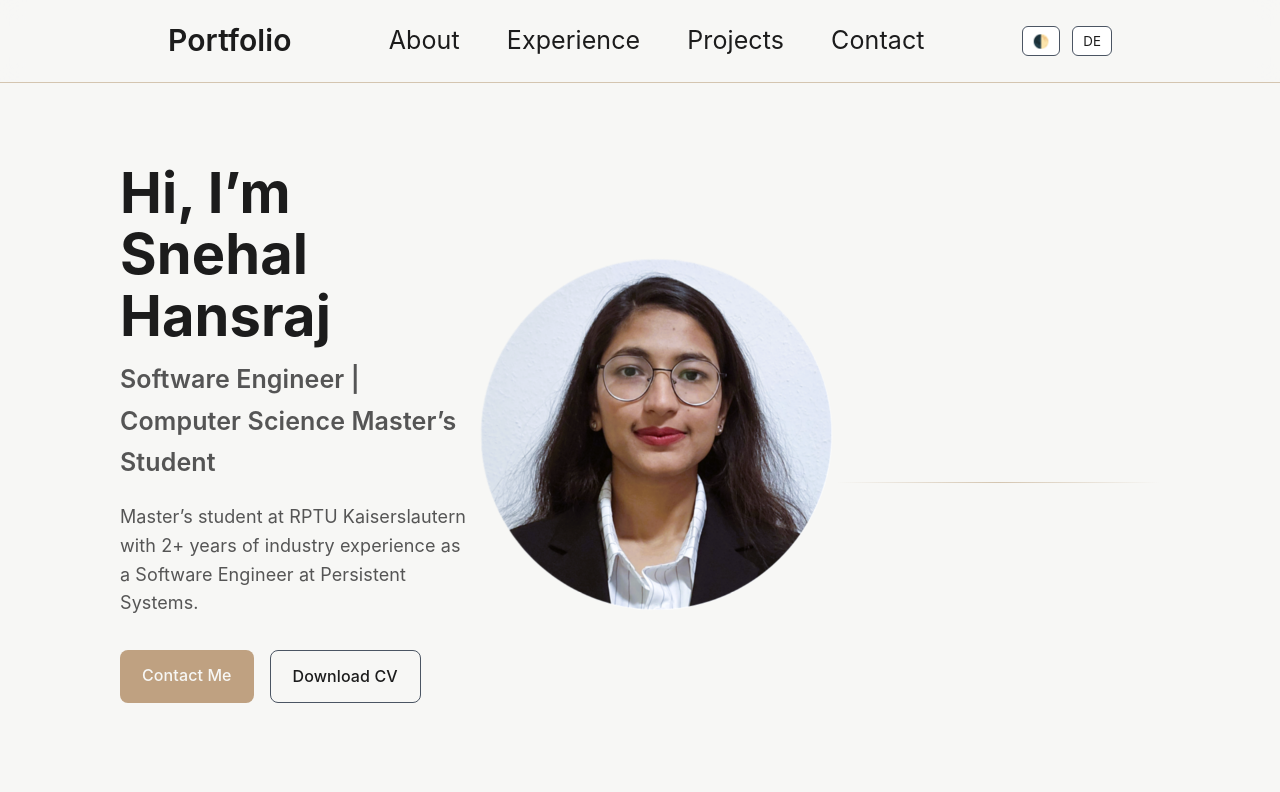
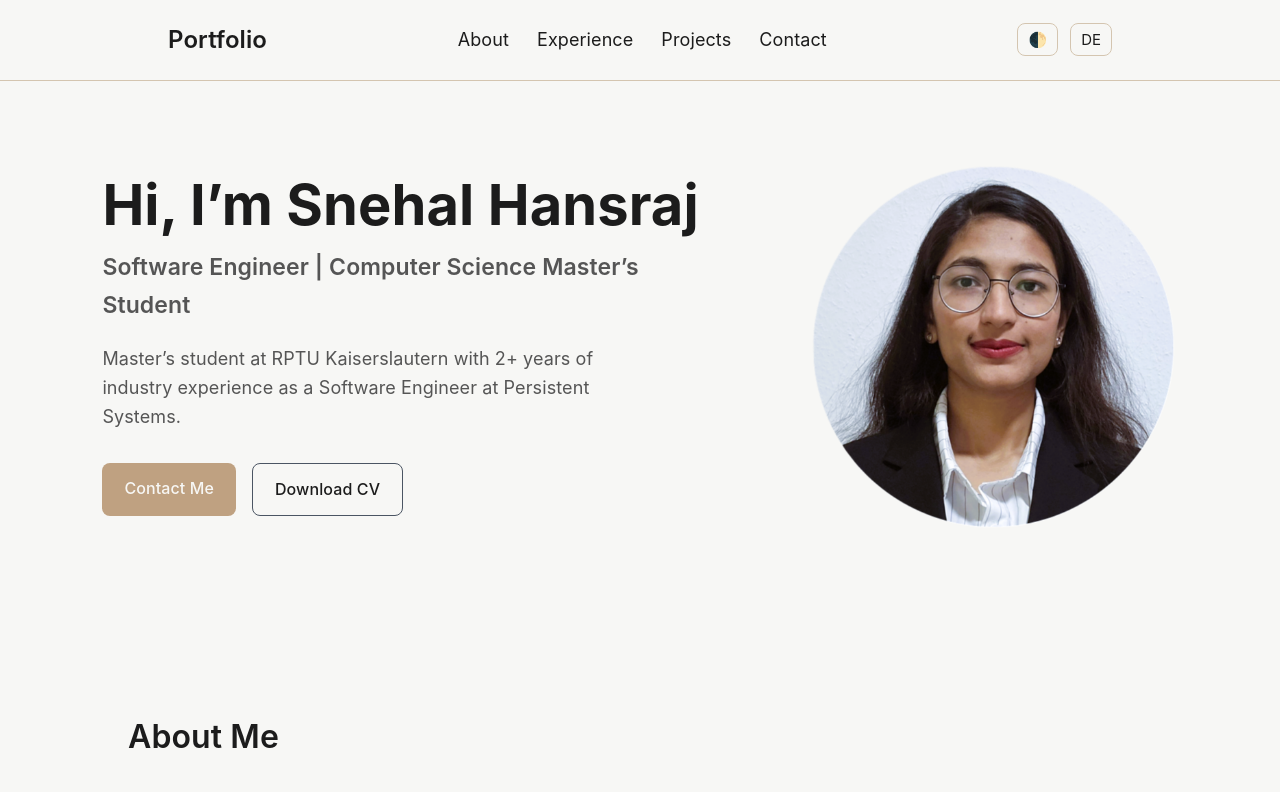
Before and after one commit to SnehalHansraj/Portfolio, a React (Vite) app in the folder react-portfolio/: page / in a window 1280 px wide. Shown: the top 792 px of the page. Built offline with nearby package versions, Linux system fonts and the light colour scheme.

Commit message:
Fixed: Navbar and other sections. Website ready

```diff
--- a/react-portfolio/src/components/Hero/Hero.jsx
+++ b/react-portfolio/src/components/Hero/Hero.jsx
@@ -47,12 +47,12 @@ export const Hero = () => {
           </a>
         </div>
       </div>
+      <div className={styles.imageWrapper}>
+        <img src="assets/hero/SnehalHansrajPhoto.png"
+        alt="Snehal Hansraj"
+        className={styles.heroImg} />
+      </div>
 
-      <img
-        src="assets/hero/SnehalHansrajPhoto.png"
-        alt="Snehal Hansraj"
-        className={styles.heroImg}
-      />
 
       <div className={styles.topBlur} />
       <div className={styles.bottomBlur} />
--- a/react-portfolio/src/components/Hero/Hero.module.css
+++ b/react-portfolio/src/components/Hero/Hero.module.css
@@ -4,7 +4,8 @@
   display: flex;
   align-items: center;
   justify-content: space-between;
-  padding: 80px 120px;
+  gap: 80px;
+  padding: 80px 8%;
   position: relative;
   font-family: "Inter", sans-serif;
 }
@@ -28,7 +29,7 @@
 
 
 .subtitle {
-  font-size: 25px;
+  font-size: 23px;
   font-weight: 600;
   color: var(--muted-text);
   margin-bottom: 20px;
@@ -71,8 +72,8 @@
 
 .heroImg{
     /*width: 39%;*/
-    width: 360px;
-    height: 360px;
+    width: 370px;
+    height: 370x;
     z-index: 1;
     animation-name: floating;
     animation-duration: 3s;
@@ -86,6 +87,11 @@
     100% { transform: translate(0, -0px); }
 }
 
+.imageWrapper {
+  margin-left: auto;   /*  THIS FORCES IMAGE TO RIGHT */
+  display: flex;
+  justify-content: center;
+}
 
 /* Background blur stays but softer */
 .topBlur,
@@ -112,6 +118,11 @@
   right: -150px;
 }
 
+/* Disable global section separator for hero */
+.container::after {
+  display: none !important;
+}
+
 /* Responsive styles */
 
 @media screen and (max-width: 900px) {
@@ -132,6 +143,7 @@
   .heroImg {
     width: 260px;
     height: 260px;
+    align-items: center;
     margin-bottom: 32px;
   }
 }
--- a/react-portfolio/src/components/Navbar/Navbar.jsx
+++ b/react-portfolio/src/components/Navbar/Navbar.jsx
@@ -1,53 +1,133 @@
-import React, { useState } from "react";
+import React, { useState, useEffect, useRef } from "react";
 
 import { useTheme } from "../../context/ThemeContext";
 import { useLanguage } from "../../context/LanguageContext";
-
 import { navbarText } from "../../i18n/text";
 
 import styles from "./Navbar.module.css";
-import { getImageUrl } from "../../utils";
 
 export const Navbar = () => {
   const [menuOpen, setMenuOpen] = useState(false);
+  const [active, setActive] = useState("about");
+
   const { toggleTheme } = useTheme();
   const { language, toggleLanguage } = useLanguage();
   const t = navbarText[language];
 
+  const navRef = useRef(null);
+  const lastScrollY = useRef(0);
+
+  /* ======================
+     Hide / Show + Compact on Scroll
+     ====================== */
+  useEffect(() => {
+    const handleScroll = () => {
+      const currentScroll = window.scrollY;
+
+      if (currentScroll > lastScrollY.current) {
+        navRef.current?.classList.add(styles.hide);
+      } else {
+        navRef.current?.classList.remove(styles.hide);
+      }
+
+      if (currentScroll > 60) {
+        navRef.current?.classList.add(styles.compact);
+      } else {
+        navRef.current?.classList.remove(styles.compact);
+      }
+
+      lastScrollY.current = currentScroll;
+    };
+
+    window.addEventListener("scroll", handleScroll);
+    return () => window.removeEventListener("scroll", handleScroll);
+  }, []);
+
+  /* ======================
+     Active Section Highlight
+     ====================== */
+  useEffect(() => {
+    const sections = document.querySelectorAll("section");
+
+    const observer = new IntersectionObserver(
+      (entries) => {
+        entries.forEach((entry) => {
+          if (entry.isIntersecting) {
+            setActive(entry.target.id);
+          }
+        });
+      },
+      { threshold: 0.6 }
+    );
+
+    sections.forEach((section) => observer.observe(section));
+    return () => observer.disconnect();
+  }, []);
+
   return (
-  <nav className={styles.navbar}>
+    <nav ref={navRef} className={styles.navbar}>
       <div className={styles.navbarContent}>
-      {/* LEFT: TITLE */}
+        {/* LEFT */}
         <a className={styles.title} href="/">
           Portfolio
         </a>
 
-      {/* CENTER: MENU */}
+        {/* CENTER MENU */}
         <div className={styles.menu}>
-        <img
+          <button
             className={styles.menuBtn}
-          src={
-            menuOpen
-              ? "./assets/nav/closeIcon.png"
-              : "./assets/nav/menuIcon.png"
-          }
-          alt="menu-button"
             onClick={() => setMenuOpen(!menuOpen)}
-        />
+            aria-label="Toggle menu"
+          >
+            ☰
+          </button>
+
           <ul
-          className={`${styles.menuItems} ${menuOpen ? styles.menuOpen : ""}`}
+            className={`${styles.menuItems} ${
+              menuOpen ? styles.menuOpen : ""
+            }`}
             onClick={() => setMenuOpen(false)}
           >
-          <li><a href="#about">{t.about}</a></li>
-          <li><a href="#experience">{t.experience}</a></li>
-          <li><a href="#projects">{t.projects}</a></li>
-          <li><a href="#contact">{t.contact}</a></li>
+            <li>
+              <a
+                href="#about"
+                className={active === "about" ? styles.active : ""}
+              >
+                {t.about}
+              </a>
+            </li>
+            <li>
+              <a
+                href="#experience"
+                className={active === "experience" ? styles.active : ""}
+              >
+                {t.experience}
+              </a>
+            </li>
+            <li>
+              <a
+                href="#projects"
+                className={active === "projects" ? styles.active : ""}
+              >
+                {t.projects}
+              </a>
+            </li>
+            <li>
+              <a
+                href="#contact"
+                className={active === "contact" ? styles.active : ""}
+              >
+                {t.contact}
+              </a>
+            </li>
           </ul>
         </div>
 
-      {/* RIGHT: CONTROLS */}
+        {/* RIGHT CONTROLS */}
         <div className={styles.controls}>
-        <button onClick={toggleTheme}>🌓</button>
+          <button onClick={toggleTheme} aria-label="Toggle theme">
+            🌓
+          </button>
           <button onClick={toggleLanguage}>
             {language === "en" ? "DE" : "EN"}
           </button>
@@ -55,5 +135,4 @@ export const Navbar = () => {
       </div>
     </nav>
   );
-
 };
--- a/react-portfolio/src/components/Navbar/Navbar.module.css
+++ b/react-portfolio/src/components/Navbar/Navbar.module.css
@@ -1,60 +1,94 @@
-
+/* ======================
+   NAVBAR BASE
+   ====================== */
 
 .navbar {
   position: sticky;
   top: 0;
   z-index: 1000;
 
-  background: rgba(247, 247, 245, 0.9); /* light theme */
+  background: var(--navbar-bg);
   backdrop-filter: blur(12px);
   -webkit-backdrop-filter: blur(12px);
 
   border-bottom: 1px solid var(--card-border);
+  transition: transform 0.3s ease, background 0.3s ease;
 }
 
-/* inner wrapper — THIS FIXES LEFT SHIFT */
+/* Hide on scroll down */
+.hide {
+  transform: translateY(-100%);
+}
+
+/* Compact on scroll */
+.compact .navbarContent {
+  padding: 14px 10%;
+}
+
+/* ======================
+   INNER CONTAINER
+   ====================== */
+
 .navbarContent {
   max-width: 1200px;
   margin: 0 auto;
-  padding: 16px 10%;
+  padding: 20px 10%;
 
   display: flex;
   align-items: center;
   justify-content: space-between;
 }
 
-/* Optional: smooth hover */
-.menuItems a {
-  transition: color 0.2s ease;
+/* ======================
+   TITLE
+   ====================== */
+
+.title {
+  font-size: 24px;
+  font-weight: 600;
+  color: var(--text);
+  text-decoration: none;
 }
 
-.title {
-  font-size: 30px;
-  font-weight: 600;
-  text-decoration: none;
-  color: var(--text);
+/* ======================
+   MENU
+   ====================== */
+
+.menu {
+  position: relative;
 }
-
 
 .menuBtn {
   display: none;
-}
-
-.menu {
-  display: flex;
+  background: none;
+  border: none;
+  font-size: 22px;
+  cursor: pointer;
+  color: var(--text);
 }
 
 .menuItems {
   display: flex;
-  gap: 47px;
+  gap: 28px;
   list-style: none;
 }
 
 .menuItems a {
-  font-size: 25px;
+  text-decoration: none;
   color: var(--text);
-  text-decoration: none;
+  font-size: 18px;
+  transition: color 0.2s ease;
 }
+
+/* Active section */
+.active {
+  color: var(--primary);
+  font-weight: 600;
+}
+
+/* ======================
+   CONTROLS
+   ====================== */
 
 .controls {
   display: flex;
@@ -62,53 +96,45 @@
 }
 
 .controls button {
-  background: var(--surface);
-  border: 1px solid var(--accent);
+  background: none;
+  border: 1px solid var(--card-border);
+  padding: 6px 10px;
+  border-radius: 8px;
+  cursor: pointer;
+  font-size: 15px;
   color: var(--text);
-  padding: 6px 10px;
-  border-radius: 6px;
-  cursor: pointer;
 }
 
-@media screen and (max-width: 830px) {
-  .navbar {
-    flex-direction: column;
-    align-items: flex-start;
-  }
+/* ======================
+   MOBILE
+   ====================== */
 
-  .menu {
-    position: absolute;
-    right: 0;
-    margin-right: 10%;
-    flex-direction: column;
-    align-items: flex-end;
-    gap: 11px;
-    z-index: 3;
+@media (max-width: 768px) {
+  .navbarContent {
+    padding: 12px 6%;
   }
 
   .menuBtn {
     display: block;
-    cursor: pointer;
   }
 
   .menuItems {
+    position: absolute;
+    top: 140%;
+    right: 0;
+
+    flex-direction: column;
+    gap: 16px;
+
+    background: var(--card-bg);
+    padding: 16px 20px;
+    border-radius: 14px;
+    box-shadow: 0 12px 28px var(--card-shadow);
+
     display: none;
-    flex-direction: column;
-    align-items: center;
-    gap: 13px;
-    border-radius: 10px;
-    background: rgb(25, 55, 109);
-    background: linear-gradient(
-      0deg,
-      rgba(25, 55, 109, 0.2) 0%,
-      rgba(25, 55, 109, 1) 100%
-    );
-    padding: 24px 33px;
-    box-shadow: 0 0 4px 0 rgba(0, 0, 0, 0.25);
   }
 
   .menuOpen {
     display: flex;
-    z-index: 1;
   }
 }
--- a/react-portfolio/src/components/Projects/Projects.jsx
+++ b/react-portfolio/src/components/Projects/Projects.jsx
@@ -2,8 +2,10 @@ import { useState } from "react";
 import styles from "./Projects.module.css";
 import { projectsData } from "../../data/projectsData";
 import { Github } from "lucide-react";
+import { useLanguage } from "../../context/LanguageContext";
 
-export default function Projects({ language = "en" }) {
+export default function Projects() {
+  const { language } = useLanguage(); // 🔥 FIX
   const projects = projectsData[language];
   const [filter, setFilter] = useState("all");
 
@@ -21,10 +23,22 @@ export default function Projects({ language = "en" }) {
       {/* FILTER */}
       <div className={styles.filters}>
         {[
-          { key: "all", label: "All" },
-          { key: "frontend", label: "Frontend" },
-          { key: "ml", label: "Machine Learning" },
-          { key: "genai", label: "GenAI" },
+          {
+            key: "all",
+            label: language === "de" ? "Alle" : "All",
+          },
+          {
+            key: "frontend",
+            label: "Frontend",
+          },
+          {
+            key: "ml",
+            label: language === "de" ? "Maschinelles Lernen" : "Machine Learning",
+          },
+          {
+            key: "genai",
+            label: "GenAI",
+          },
         ].map((btn) => (
           <button
             key={btn.key}
--- a/react-portfolio/src/data/projectsData.js
+++ b/react-portfolio/src/data/projectsData.js
@@ -5,7 +5,7 @@ export const projectsData = {
       subtitle: "Personal portfolio built with React",
       role: "Frontend Developer",
       category: "frontend",
-      tech: ["React", "CSS Modules", "Responsive Design"],
+      tech: ["React", "CSS Modules", "Responsive Design", "JavaScript"],
       github: "https://github.com/SnehalHansraj/portfolio",
       demo: null,
       points: [
--- a/react-portfolio/src/i18n/text.js
+++ b/react-portfolio/src/i18n/text.js
@@ -34,11 +34,9 @@ export const aboutText = {
     title: "About Me",
     summary:
       "I am currently pursuing my Master’s degree in Computer Science at RPTU Kaiserslautern, Germany. I have over 2 years of professional experience as a Software Engineer at Persistent Systems, where I worked on backend development, APIs, and software optimization." +
-      " I am interested in software development, data analytics, and building practical solutions for real-world problems.",
+      " ",
     summary2:
-      "I am currently looking for a Working Student (Werkstudent) position in Germany." +
-      "Software Engineer with 2+ years of professional experience in backend and full-stack development. Currently pursuing a Master’s degree in Computer Science at RPTU Kaiserslautern, with a strong focus on scalable systems, clean architecture, and applied software engineering.",
-    // alternative longer summary
+      "I am interested in software development, data analytics, and building practical solutions for real-world problems. I am currently looking for a Working Student (Werkstudent) position in Germany.",
     education: "Education",
     degrees: [
       {
--- a/react-portfolio/src/vars.css
+++ b/react-portfolio/src/vars.css
@@ -1,6 +1,6 @@
 :root {
   --font-primary: "Inter", system-ui, -apple-system, sans-serif;
-
+  --navbar-bg: rgba(255,255,255, 0.75);
   /* base spacing & radius */
   --radius: 8px;
 }
@@ -21,6 +21,8 @@
   --card-hover: var(--primary);
   --card-shadow: rgba(0, 0, 0, 0.1);
   --accent-bg: rgba(191, 161, 129, 0.08);
+  --navbar-bg: rgba(247, 247, 245, 0.85);
+
 }
 
 /* ========= DARK THEME (Elegant, Not Neon) ========= */
@@ -40,6 +42,8 @@
   --card-hover: var(--primary);
   --card-shadow: rgba(191, 195, 208, 0.5);
   --accent-bg: transparent;
+  --navbar-bg: rgba(28, 28, 28, 0.85);
+
 }
 
 /* smooth transition */
```
Lines whose indentation alone changed are shown as unchanged.
